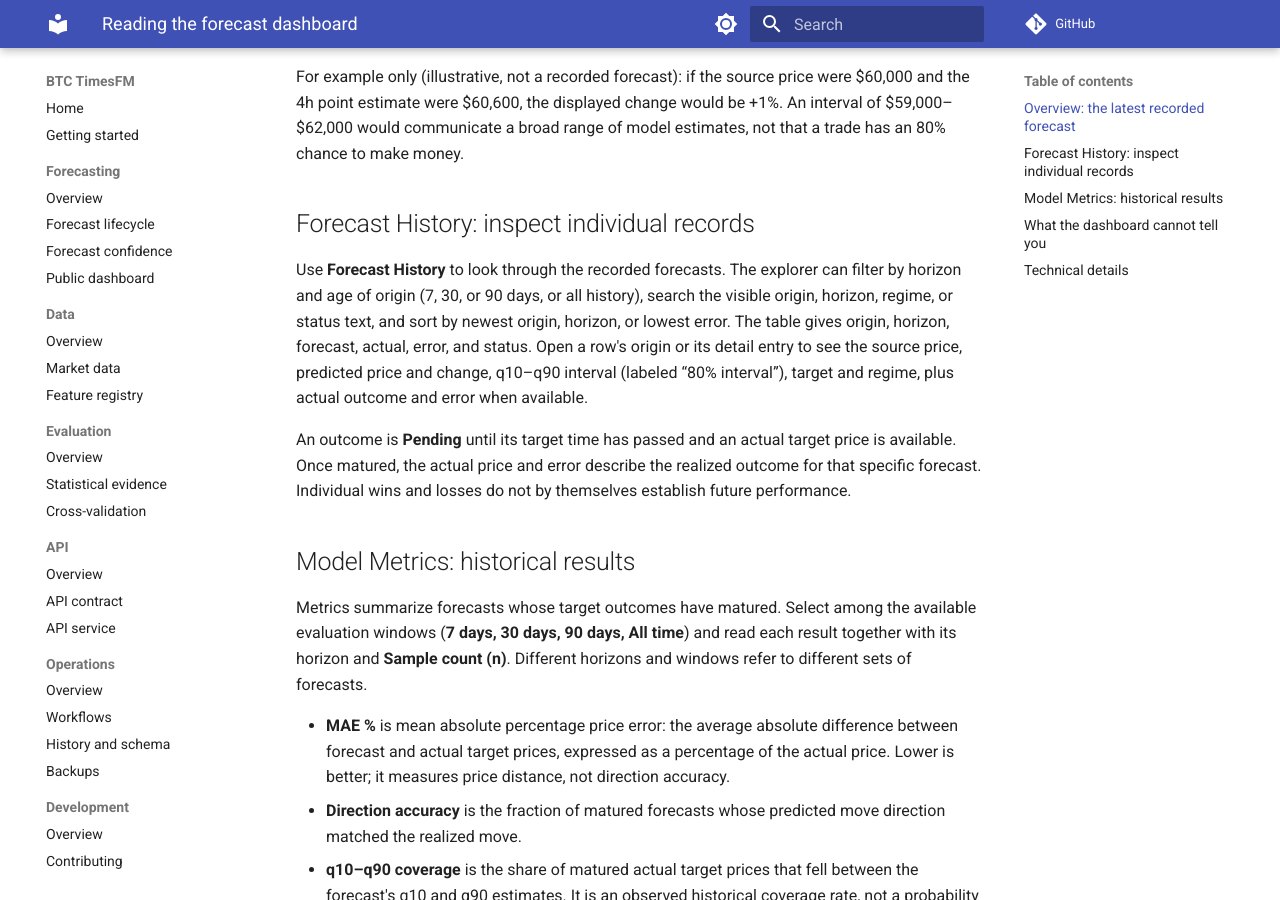
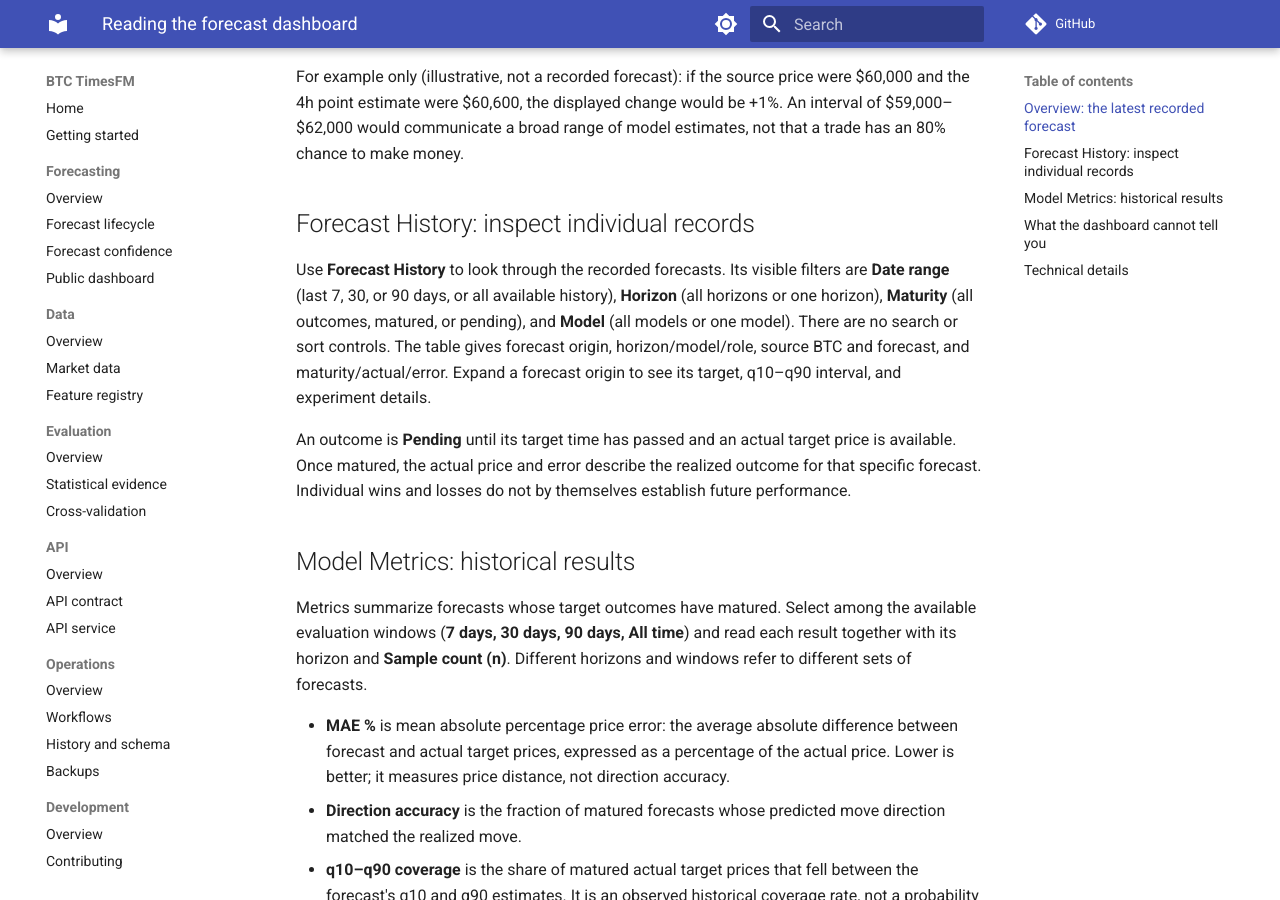
Before and after one commit to jpfelgueiras/btc-timesfm, an MkDocs documentation site: the page built from docs/forecast-dashboard.md, in a window 1280 px wide and 900 px high, scrolled down 960 px. Built offline with MkDocs 1.6.1 and Material for MkDocs 9.7.7, drawn with Linux system fonts in a browser that asks for light colours; comment, search, counter and statistics services are not loaded.

Commit message:
docs: correct forecast history controls

```diff
--- a/docs/forecast-dashboard.md
+++ b/docs/forecast-dashboard.md
@@ -46,13 +46,13 @@ estimates, not that a trade has an 80% chance to make money.
 
 ## Forecast History: inspect individual records
 
-Use **Forecast History** to look through the recorded forecasts. The explorer
-can filter by horizon and age of origin (7, 30, or 90 days, or all history),
-search the visible origin, horizon, regime, or status text, and sort by newest
-origin, horizon, or lowest error. The table gives origin, horizon, forecast,
-actual, error, and status. Open a row's origin or its detail entry to see the
-source price, predicted price and change, q10–q90 interval (labeled “80%
-interval”), target and regime, plus actual outcome and error when available.
+Use **Forecast History** to look through the recorded forecasts. Its visible
+filters are **Date range** (last 7, 30, or 90 days, or all available history),
+**Horizon** (all horizons or one horizon), **Maturity** (all outcomes, matured,
+or pending), and **Model** (all models or one model). There are no search or sort
+controls. The table gives forecast origin, horizon/model/role, source BTC and
+forecast, and maturity/actual/error. Expand a forecast origin to see its target,
+q10–q90 interval, and experiment details.
 
 An outcome is **Pending** until its target time has passed and an actual target
 price is available. Once matured, the actual price and error describe the
```
